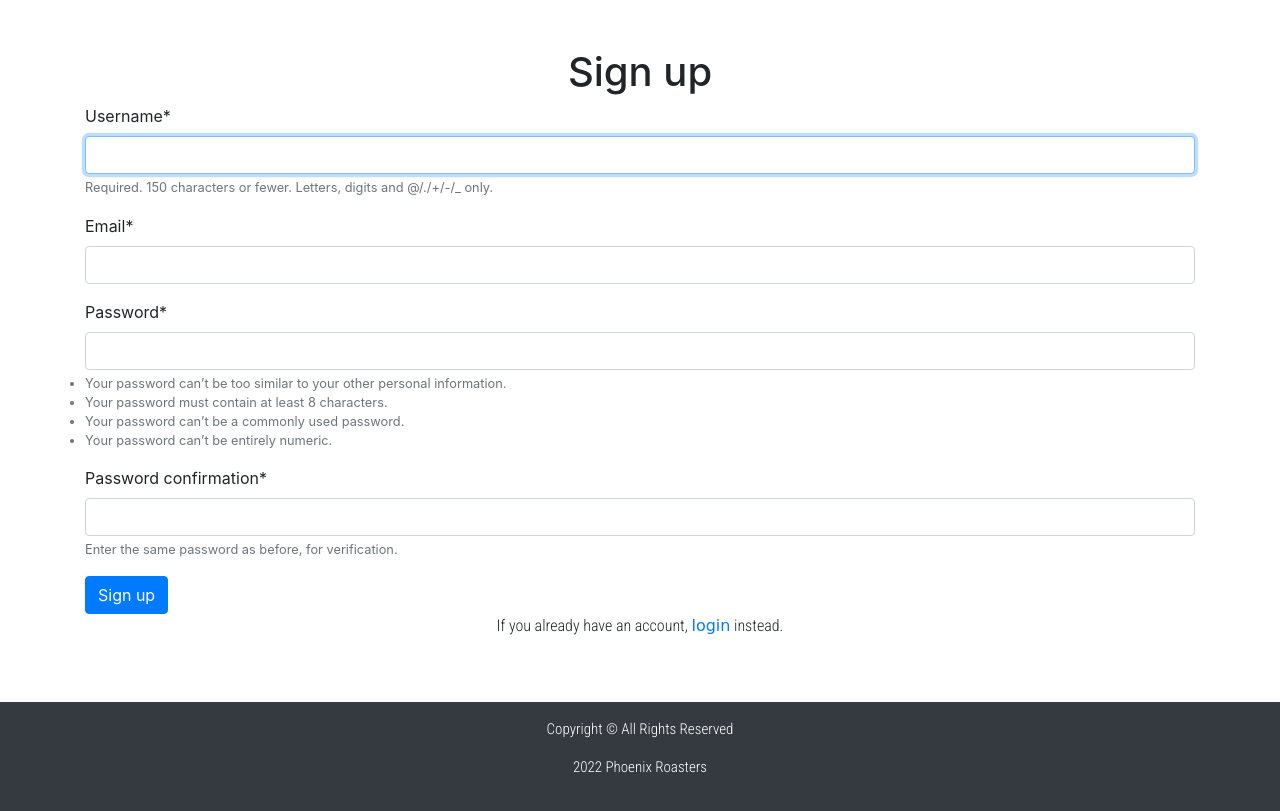
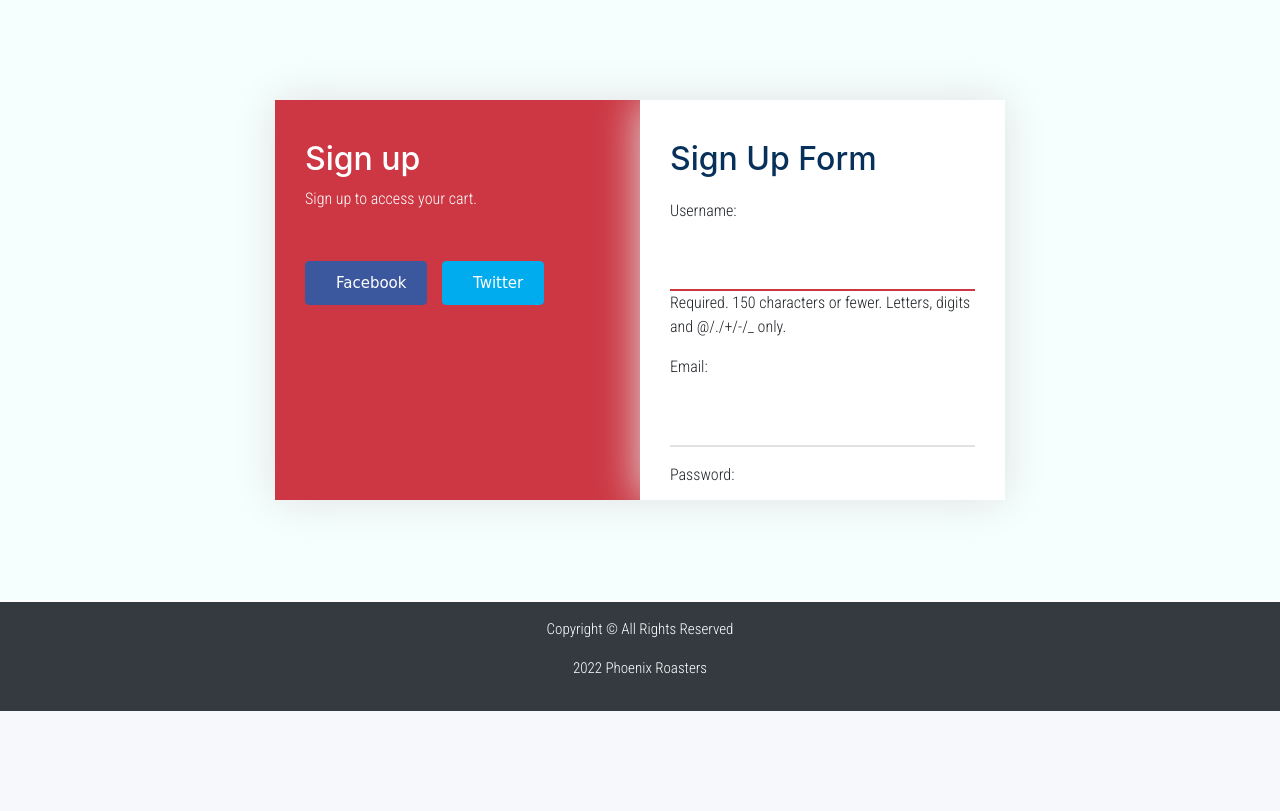
Before and after one commit to longplu/phoenix_roasters, a Django app: page /account/signup in a window 1280 px wide. Shown: the part 89-900 px from the top of the page. After the commit the page ends 800 px from the top, so only its background shows below. Run offline with Django 4.2, Linux system fonts and the light colour scheme; style sheets or scripts are compiled from the project's sources; some libraries are stand-ins or nearby versions.

Commit message:
fixes signup scroll

```diff
--- a/main_app/static/css/style.css
+++ b/main_app/static/css/style.css
@@ -243,6 +243,17 @@ p{
 
   }
 
+
+  .jumbotron {
+    background-image: url("../img/jumbotron_bg.jpg");
+    background-size: cover;
+  }
+
+ #carousel2{
+     text-align: right;
+
+ }
+
   @import url('https://fonts.googleapis.com/css?family=Roboto:300,400');
 
 * {
@@ -276,6 +287,7 @@ a,a:hover{
     height: 100%;
     float: left;
     box-sizing: border-box;
+
 }
 
 .myform-area .form-area .form-content{
@@ -348,6 +360,7 @@ a,a:hover{
     width: 50%;
     background: #fff;
     padding: 40px 30px;
+    overflow: scroll;
 }
 
 .myform-area .form-area .form-input h2{
@@ -365,23 +378,6 @@ a,a:hover{
     padding: 20px 0;
 }
 
-
-#wrapper {
-
-    display: grid;
-    grid-template-columns: repeat(3, 1fr);
-
-  }
-
-  .jumbotron {
-    background-image: url("../img/jumbotron_bg.jpg");
-    background-size: cover;
-  }
-
- #carousel2{
-     text-align: right;
-
- }
 
 .myform-area .form-area .form-input input,
 .myform-area .form-area .form-input textarea{
@@ -448,7 +444,6 @@ a,a:hover{
     transition: all .5s;
 }
 
-
 .myform-area .form-area .myform-button .myform-btn:hover{
     background: #07315B;
 
--- a/main_app/templates/registration/signup.html
+++ b/main_app/templates/registration/signup.html
@@ -1,14 +1,54 @@
-{% extends 'base.html' %} {% block content %} {% load crispy_forms_tags %}
+{% extends 'base.html' %}
 
-<div class="container py-5">
-  <h1>Sign up</h1>
-  <form method="POST">
-    {% csrf_token %} {{ signup_form|crispy }}
-    <button class="btn btn-primary" type="submit">Sign up</button>
-  </form>
-  <p class="text-center">
-    If you already have an account, <a href="/login">login</a> instead.
-  </p>
-</div>
+{% load static %}
+
+{% block content %}
+
+
+<!DOCTYPE html>
+<html lang="en">
+<head>
+  <meta charset="UTF-8">
+  <meta http-equiv="X-UA-Compatible" content="IE=edge">
+  <meta name="viewport" content="width=device-width, initial-scale=1.0">
+  <title>Login</title>
+</head>
+<body>
+  <section class="myform-area">
+    <div class="container">
+        <div class="row justify-content-center">
+            <div class="col-lg-8">
+                <div class="form-area login-form">
+                    <div class="form-content">
+                        <h2>Sign up</h2>
+                        <p>Sign up to access your cart.</p>
+                        <ul>
+                            <li><a href="#" class="facebook"><i class="fa fa-facebook-f"></i><span>facebook</span></a></li>
+                            <li><a href="#" class="twitter"><i class="fa fa-twitter"></i><span>twitter</span></a></li>
+                        </ul>
+                    </div>
+                    <div class="form-input">
+                        <h2>Sign Up Form</h2>
+                        <form method="POST">
+                          {% csrf_token %}
+                          {{ signup_form.as_p }}
+                            <div class="form-group">
+                            </div>
+                            <div class="form-group">
+
+                            </div>
+                            <div class="myform-button">
+                                <button class="myform-btn">Sign Up</button>
+                            </div>
+                        </form>
+                    </div>
+                </div>
+            </div>
+        </div>
+    </div>
+</section>
+</body>
+</html>
+
 
 {% endblock %}
```
Also changed, not shown: package-lock.json (added).
